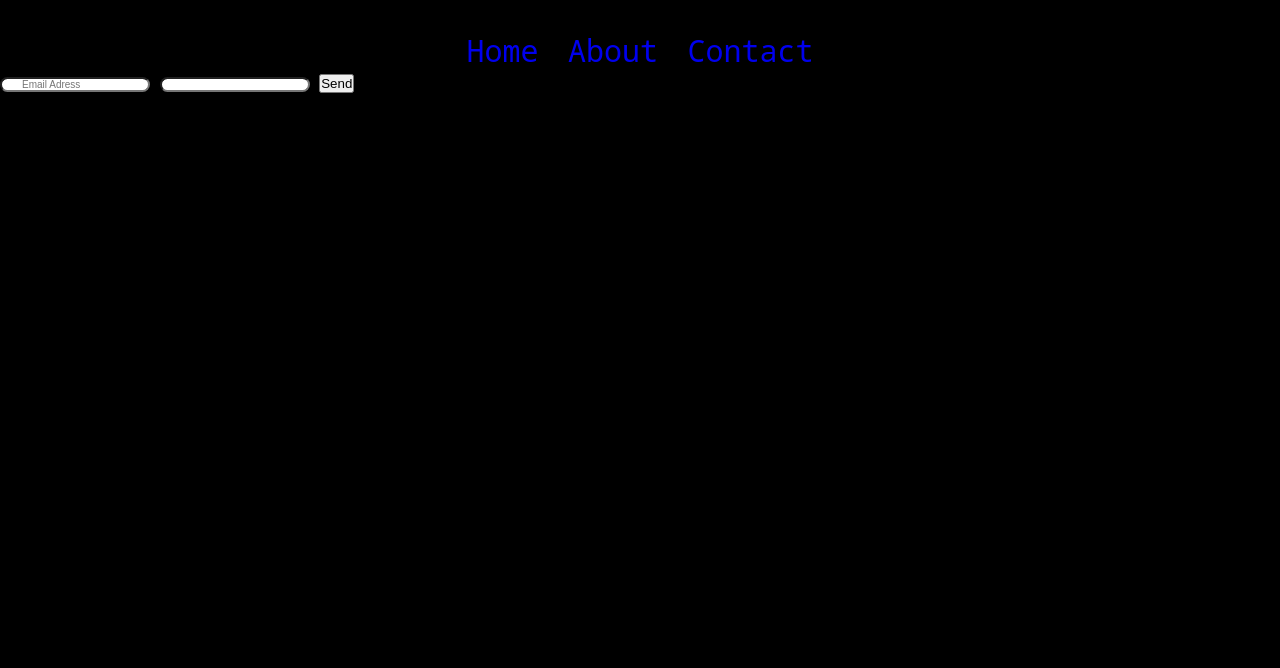
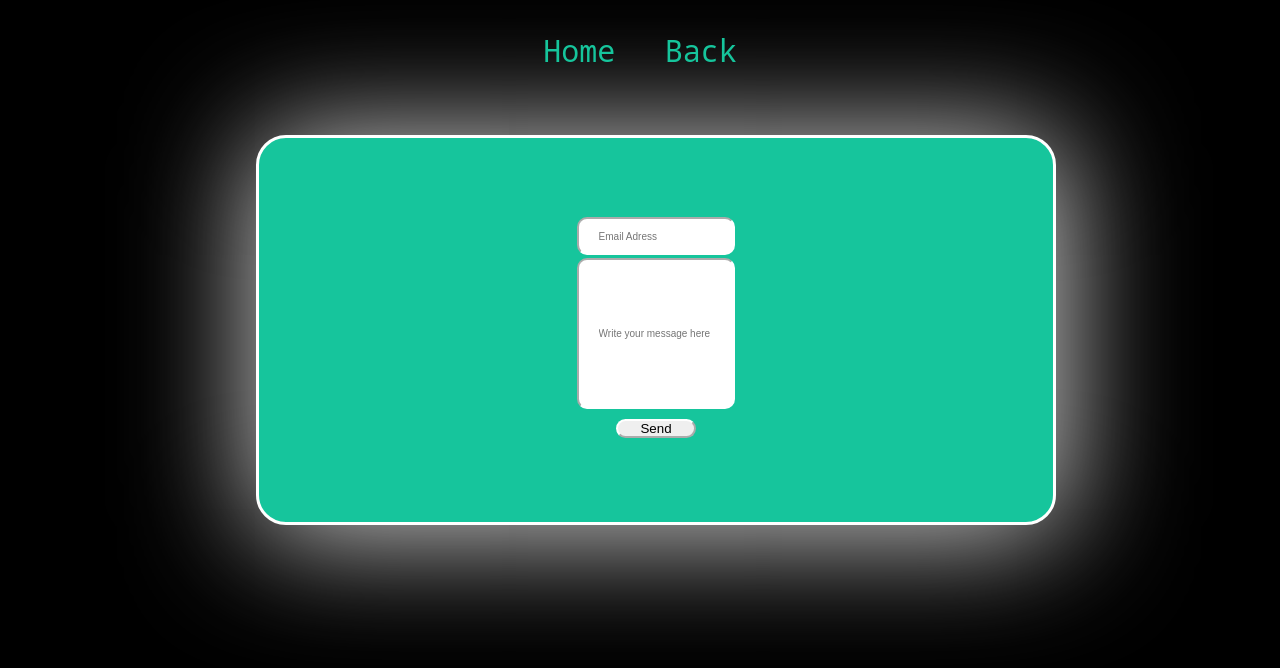
Before and after one commit to Thela1989/Game-shop, a plain HTML site: page contact.html in a window 1280 px wide. Drawn offline with Linux system fonts and the light colour scheme.

Commit message:
fixed contact html

```diff
--- a/contact.html
+++ b/contact.html
@@ -9,15 +9,22 @@
   <body>
     <header class="header">
       <nav class="navbar">
-        <a href="index.html">Home</a>
-        <a href="#">About</a>
-        <a href="#">Contact</a>
+        <a class="color-btn" href="index.html">Home</a>
+        <a class="color-btn" href="games.html">Back</a>
+
+
+
+
+          </nav>
+        </header>
       </nav>
     </header>
-    <form action="https://formsubmit.co/your@email.com" method="POST">
-      <input type="email" name="email" placeholder="Email Adress" required />
+    <div class="wallpaper">
+    <form class="form-box" action="https://formsubmit.co/therese8949@gmail.com" method="POST">
+      <input  type="hidden" name="_subject" value="New email"/>
+      <input id="email-box" type="email" name="email" placeholder="Email Adress" required />
       <input type="hidden" name="_next" value="http://127.0.0.1:5500/thankyoupage.html" required />
-      <input type="email" name="email" required />
+      <input id="write-message" type="text" name="email" placeholder="Write your message here" required />
       <button type="submit">Send</button>
     </form>
   </body>
--- a/styles.css
+++ b/styles.css
@@ -424,3 +424,54 @@ input[name="r"] {
 @media only screen and (min-width: 1440px) {
   /* styles for browsers larger than 1440px; */
 }
+
+/*form*/
+
+.wallpaper{
+  width: 800px;
+  height: 390px;
+  justify-content: center;
+  align-items: center;
+ margin-left: 20%;
+ margin-top: 5%;
+  background-color: #16c59c;
+  border-style: solid;
+  border-color: #ffffff;
+  border-radius: 30px;
+  box-shadow: 3px 5px 123px 6px rgba(255, 255, 255, 0.83);
+}
+.form-box{
+  width: 100%;
+  height: 300px;
+  display: flex;
+  flex-direction: column;
+  align-items: center;
+  padding-top: 10%;
+
+
+}
+#email-box{
+  height: 20%;
+  width: 20%;
+  border-radius: 10px;
+  margin-bottom: 3px;
+  border-color: #ffffff;
+
+
+
+}
+
+#write-message{
+  width: 20%;
+  height: 80%;
+  border-radius: 10px;
+  border-color: #ffffff;
+}
+
+button{
+ width: 10%;
+ height: 10%;
+ border-radius: 10px;
+ margin-top: 10px;
+ border-color: #ffffff;
+}
```
Also changed, not shown: thankyoupage.html (+10 -9 lines).
